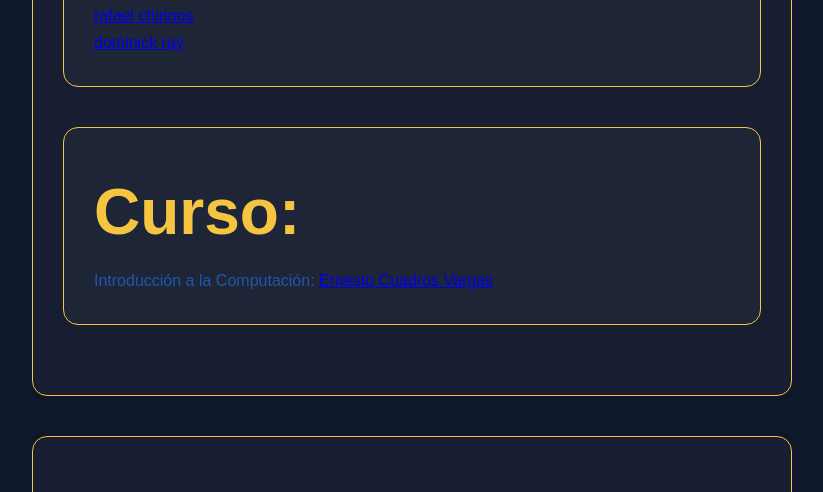
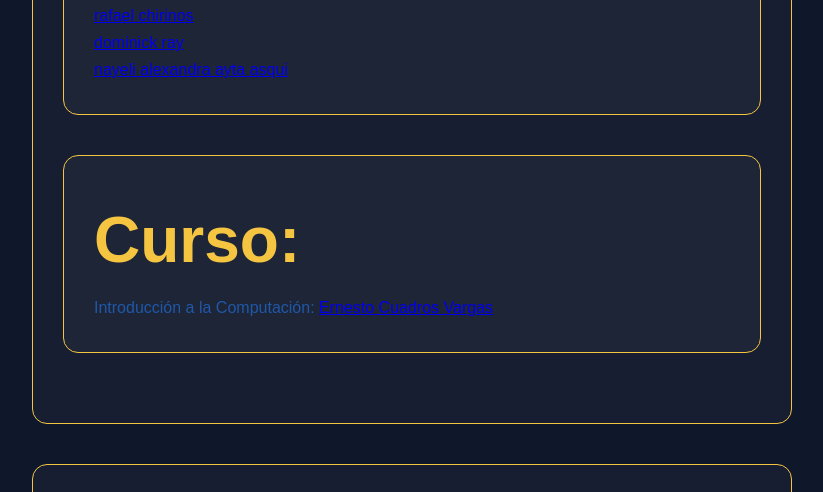
Before and after one commit to ricardoocsa-arch/ricardojesusocsazea.github.io, a plain HTML site: page index.html in a window 1280 px wide. Shown: the part 1467-1959 px from the top of the page, without its empty margins (228-1051 px from the left). Drawn offline with Linux system fonts and the light colour scheme.

Commit message:
Add link for Nayeli Alexandra Ayta Asqui

```diff
--- a/index.html
+++ b/index.html
@@ -65,7 +65,7 @@
         <p><a href="https://nayeliordonez.github.io/Nayeli-Ordonez-Asto/">nayeli yadira ordoñez asto</a></p>
         <p><a href="https://rafaelchirinosaspauza.github.io/sitio-web-sobre-mi-/">rafael chirinos</a></p>
         <p><a href="https://dominickapfata-sudo.github.io/dominickrayapfatallaique.github.io/">dominick ray</a></p>
-
+        <p><a href="https://nayeliayta-dev.github.io/">nayeli alexandra ayta asqui</a></p>
 
         </section>
         <section id="curso">
```
